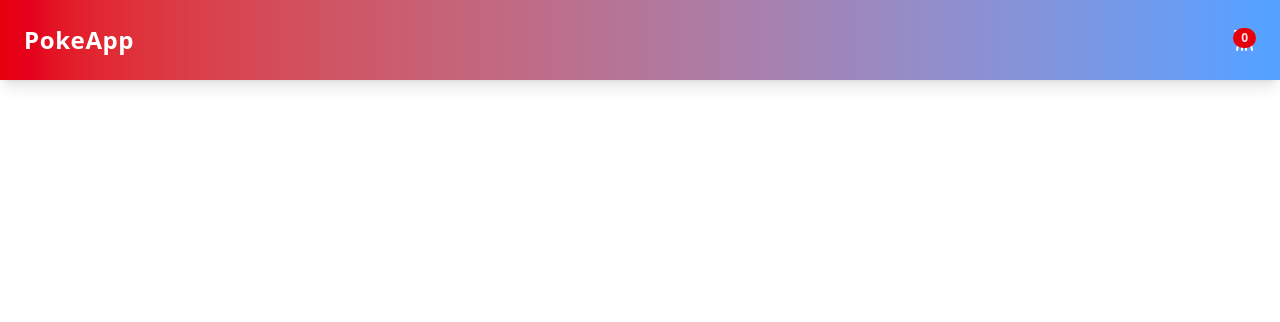
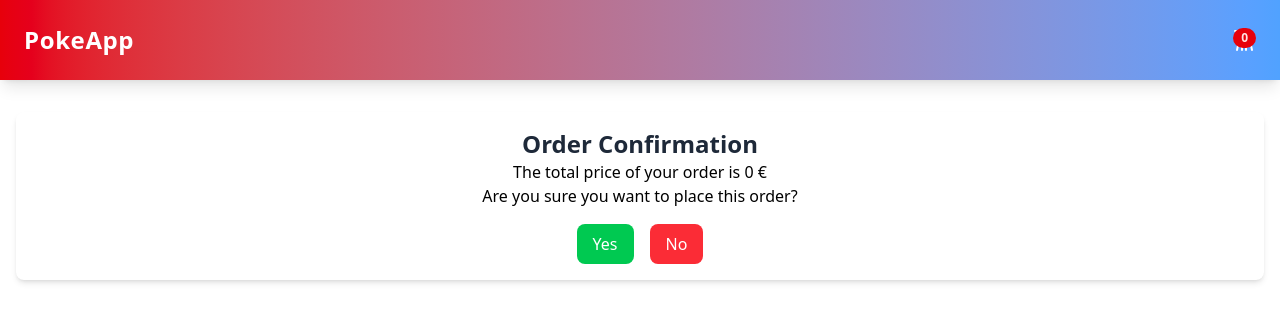
Before and after one commit to AssalHugo/PokeApp, a Vue app: page /cart/order in a window 1280 px wide. Before the commit this address had no page. Shown: the top 322 px of the page. Built offline with nearby package versions, Linux system fonts and the light colour scheme.

Commit message:
commande

```diff
--- a/src/components/PokemonCard.vue
+++ b/src/components/PokemonCard.vue
@@ -35,7 +35,7 @@ export default {
       </span>
     </div>
   </div>
-</template>
+</template>32
 
 <style scoped>
 .pokemon-card {
--- a/src/router/index.js
+++ b/src/router/index.js
@@ -2,6 +2,8 @@ import {createRouter, createWebHistory} from 'vue-router'
 import HomeView from '../views/HomeView.vue'
 import PokemonDetailsView from '../views/PokemonDetailsView.vue'
 import CartView from '../views/CartView.vue'
+import OrderView from "@/views/OrderView.vue";
+import OrderConfirmationView from "@/views/OrderConfirmationView.vue";
 
 const router = createRouter({
     history: createWebHistory(import.meta.env.BASE_URL),
@@ -22,6 +24,18 @@ const router = createRouter({
             name: 'cart',
             component: CartView,
             props: true
+        },
+        {
+            path: '/cart/order',
+            name: 'order',
+            component: OrderView,
+            props: true
+        },
+        {
+            path: '/cart/order/confirmation',
+            name: 'order-confirmed',
+            component: OrderConfirmationView,
+            props: true
         }
     ],
 })
--- a/src/stores/cart.js
+++ b/src/stores/cart.js
@@ -38,6 +38,11 @@ export const useCartStore = defineStore('cart', {
             }
             //On ajoute les pokemons au localStorage
             localStorage.setItem('pokemons', JSON.stringify(this.pokemons));
+        },
+        clearCart() {
+            this.pokemons = [];
+            //On ajoute les pokemons au localStorage
+            localStorage.setItem('pokemons', JSON.stringify(this.pokemons));
         }
     },
     //On récupère le nombre de pokemons
@@ -57,6 +62,9 @@ export const useCartStore = defineStore('cart', {
         //On récupère le prix total des pokemons
         totalPrice() {
             return this.pokemons.reduce((acc, p) => acc + p.quantity * p.base_experience, 0);
+        },
+        getByType(type) {
+            return this.pokemons.filter(p => p.types.includes(type));
         }
     },
 });
--- a/src/views/CartView.vue
+++ b/src/views/CartView.vue
@@ -15,7 +15,6 @@ export default {
 </script>
 
 <template>
-  <div>
   <h1 class="text-2xl font-bold text-center text-gray-800">Your Cart</h1>
   <div v-if="cartStore.count === 0" class="text-center">
     <p>Your cart is empty.</p>
@@ -26,9 +25,15 @@ export default {
         <PokemonCart :pokemon="pokemon"/>
       </div>
     </div>
+    <div class="flex justify-end mt-4 space-x-4">
       <h1 class="text-right text-gray-800 font-semibold text-3xl">Total: {{ cartStore.totalPrice }} €</h1>
+      <RouterLink to="/cart/order"
+                  class="bg-blue-500 text-white px-4 py-2 rounded-lg hover:bg-blue-600 focus:outline-none focus:ring-2 focus:ring-blue-500">
+        Order
+      </RouterLink>
     </div>
   </div>
+
 </template>
 
 <style scoped>
--- /dev/null
+++ b/src/views/OrderConfirmationView.vue
@@ -0,0 +1,33 @@
+<script>
+import {useCartStore} from "@/stores/cart.js";
+export default {
+  name: "OrderConfirmationView",
+  data() {
+    return {
+      cartStore: useCartStore()
+    }
+  },
+  mounted() {
+    this.cartStore.clearCart()
+    //On redirige vers la page d'accueil après 5 secondes
+    setTimeout(() => {
+      this.$router.push({name: 'home'})
+    }, 5000)
+  }
+}
+</script>
+
+<template>
+  <div class="order-confirmation p-4 bg-white rounded-lg shadow-md">
+    <h1 class="text-2xl font-bold text-center text-gray-800">Order Confirmation</h1>
+    <div class="text-center">
+      <p>Your order has been placed successfully.</p>
+      <p>Thank you for shopping with us!</p>
+      <p>You will be redirected to the home page in 5 seconds.</p>
+    </div>
+  </div>
+</template>
+
+<style scoped>
+
+</style>
--- /dev/null
+++ b/src/views/OrderView.vue
@@ -0,0 +1,44 @@
+<script>
+import {useCartStore} from "@/stores/cart.js";
+
+export default {
+  name: "orderConfirmationView",
+  data () {
+    return {
+      cartStore: useCartStore()
+    }
+  },
+  methods: {
+    confirmOrder() {
+      this.$router.push({name: 'order-confirmed'});
+    },
+    cancelOrder() {
+      this.$router.push({name: 'cart'});
+    }
+  }
+}
+</script>
+
+<template>
+  <div class="order-confirmation p-4 bg-white rounded-lg shadow-md">
+    <h1 class="text-2xl font-bold text-center text-gray-800">Order Confirmation</h1>
+    <div class="text-center">
+      <p>The total price of your order is {{ cartStore.totalPrice }} €</p>
+      <p>Are you sure you want to place this order?</p>
+      <div class="flex justify-center mt-4 space-x-4">
+        <button @click="confirmOrder"
+                class="bg-green-500 text-white px-4 py-2 rounded-lg hover:bg-green-600 focus:outline-none focus:ring-2 focus:ring-green-500">
+          Yes
+        </button>
+        <button @click="cancelOrder"
+                class="bg-red-500 text-white px-4 py-2 rounded-lg hover:bg-red-600 focus:outline-none focus:ring-2 focus:ring-red-500">
+          No
+        </button>
+      </div>
+    </div>
+  </div>
+</template>
+
+<style scoped>
+
+</style>
```
Lines whose indentation alone changed are shown as unchanged.
